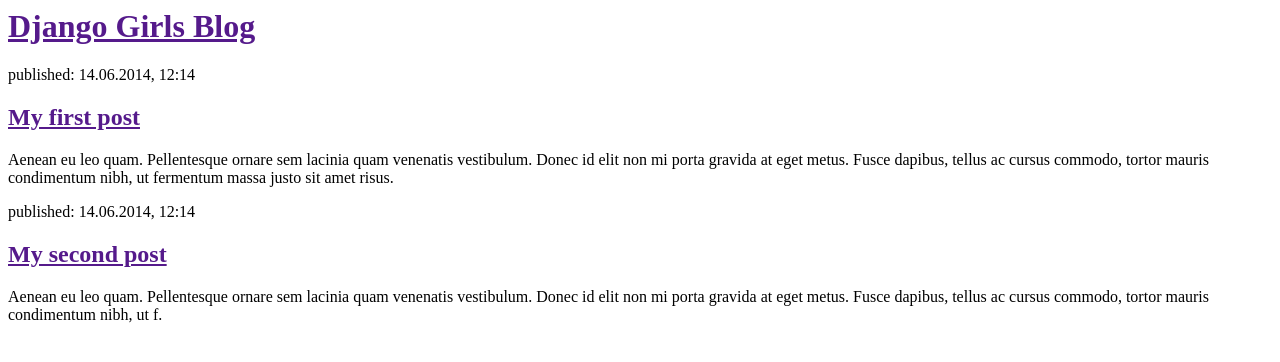
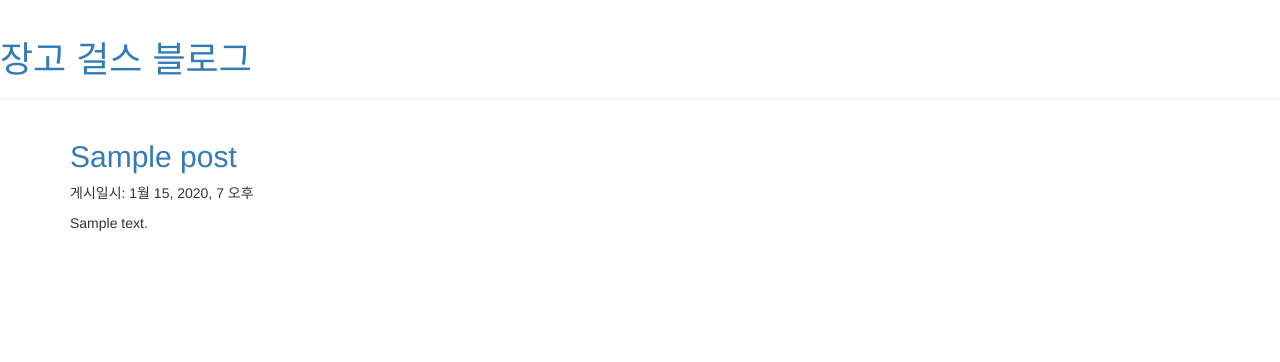
Before and after one commit to kanghw1103/my-first-blog, a Django app: template blog/templates/blog/post_list.html in a window 1280 px wide. Shown: the top 362 px of the page. Run offline with Django 3.2, Linux system fonts and the light colour scheme; the template is opened without the code that fills it: values that come from a table or form of the project are taken from there, others are empty; tables that the repository leaves empty hold one stand-in row (values such as "Sample post"); some libraries are stand-ins or nearby versions.

Commit message:
Modified templates to display posts from database.

```diff
--- a/blog/templates/blog/post_list.html
+++ b/blog/templates/blog/post_list.html
@@ -1,22 +1,39 @@
-<html>
+<!DOCTYPE html>
+{% load static %} {# 템플릿 태그로 정적파일을 메모리로 불러들인다는 명령 #}
+<html lang="en">
 <head>
-        <title>장고 걸즈 블로그</title>
+    <meta charset="UTF-8">
+    <link rel="stylesheet" href="//maxcdn.bootstrapcdn.com/bootstrap/3.2.0/css/bootstrap.min.css">
+    <link rel="stylesheet" href="//maxcdn.bootstrapcdn.com/bootstrap/3.2.0/css/bootstrap-theme.min.css">
+    <link rel="stylesheet" href="{% static 'css/blog.css' %}">
+    <link href="//fonts.googleapis.com/css?family=Lobster&subset=latin,latin-ext" rel="stylesheet" type="text/css">
+    <title>블로그 글 목록</title>
 </head>
 <body>
-        <div>
-            <h1><a href="">Django Girls Blog</a></h1>
+<div class="page-header">
+    <h1><a href="/">장고 걸스 블로그</a></h1>
 </div>
+    <!--장고 템플릿 언어라고 구글링-->
+    {% comment %}
+    {{ posts }} <br><br>  {# 이게 장고 템플릿 변수(변수의 내용을 출력할 때 사용) #}
+    {# 아래 루프 처리 부분이 장고 템플릿 태그 #}
+    {% for post in posts %} {# 여기부터 for루프 시작 #}
+        {{ post }} <br>
+    {% endfor %}            {# 여기까지 for루프 끝 #}
+    {% endcomment %}
 
-        <div>
-            <p>published: 14.06.2014, 12:14</p>
-            <h2><a href="">My first post</a></h2>
-            <p>Aenean eu leo quam. Pellentesque ornare sem lacinia quam venenatis vestibulum. Donec id elit non mi porta gravida at eget metus. Fusce dapibus, tellus ac cursus commodo, tortor mauris condimentum nibh, ut fermentum massa justo sit amet risus.</p>
+<div class="content container">
+    <div class="row">
+        <div class="col-md-8">  <!--부트스트랩 그리드 시스템-->
+            {% for post in posts %}
+            <div class="post">
+                <h2><a href="">{{ post.title }}</a></h2>
+                <p>게시일시: {{ post.published_date }}</p>
+                <p>{{ post.text|linebreaksbr }}</p>
             </div>
-
-        <div>
-            <p>published: 14.06.2014, 12:14</p>
-            <h2><a href="">My second post</a></h2>
-            <p>Aenean eu leo quam. Pellentesque ornare sem lacinia quam venenatis vestibulum. Donec id elit non mi porta gravida at eget metus. Fusce dapibus, tellus ac cursus commodo, tortor mauris condimentum nibh, ut f.</p>
+            {% endfor %}
+        </div>
+    </div>
 </div>
 </body>
 </html>
--- a/blog/views.py
+++ b/blog/views.py
@@ -1,4 +1,7 @@
 from django.shortcuts import render
+from django.utils import timezone
+from .models import Post
 
 def post_list(request):
-    return render(request, 'blog/post_list.html', {})
+    posts = Post.objects.filter(published_date__lte=timezone.now()).order_by('published_date')
+    return render(request, 'blog/post_list.html', {'posts': posts})
```
Lines whose indentation alone changed are shown as unchanged.
